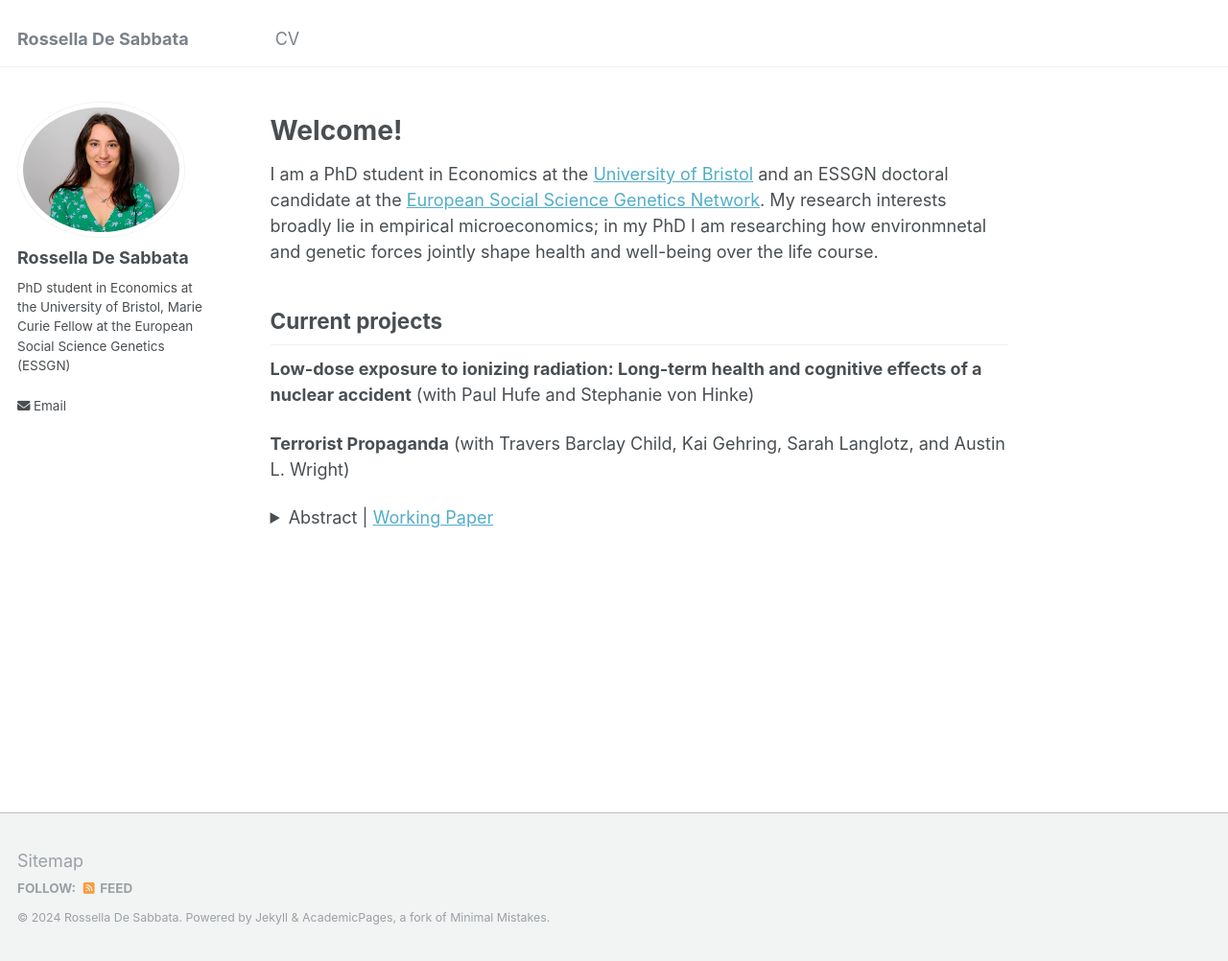
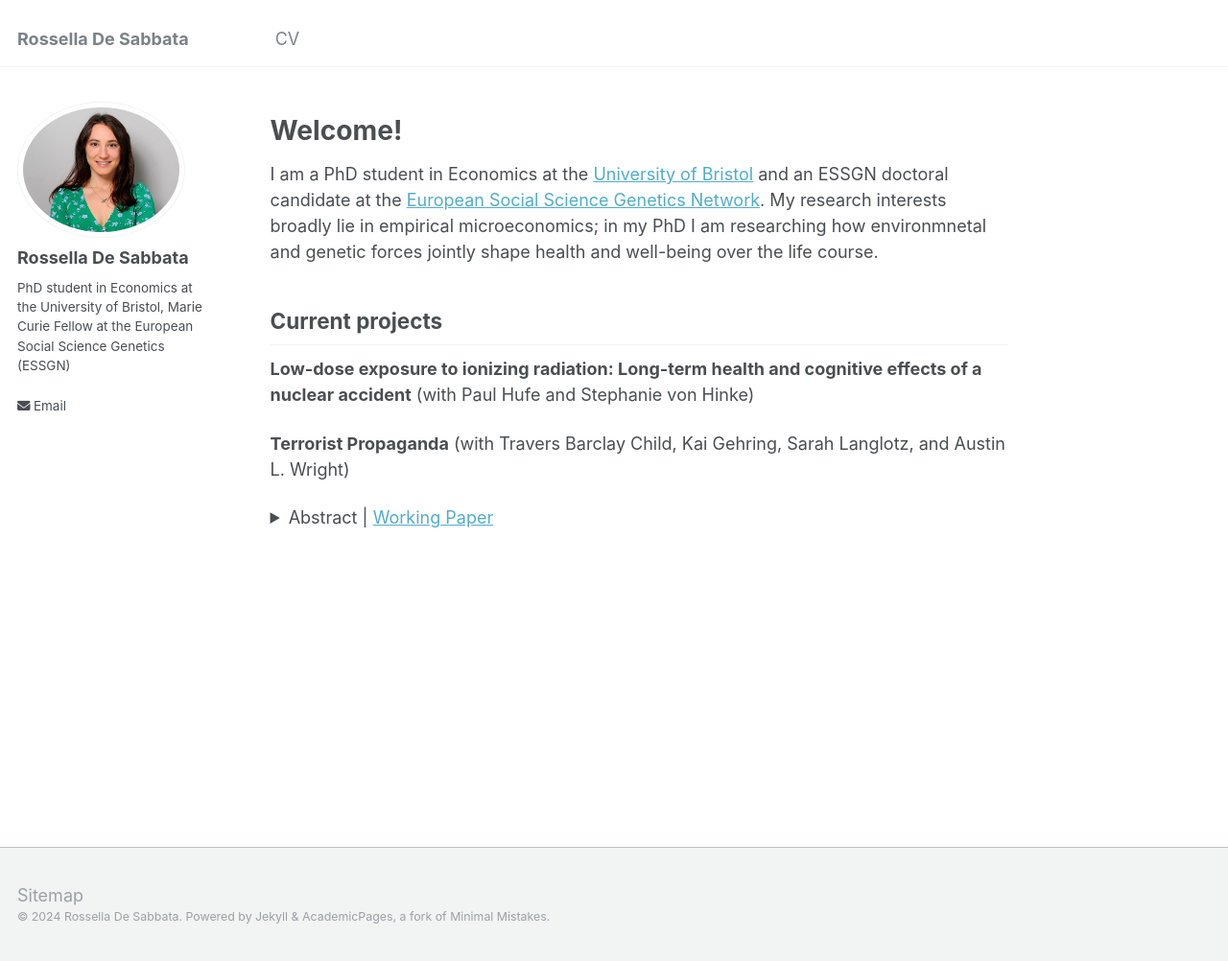
Before and after one commit to rosselladesabbata/rosselladesabbata.github.io, a Jekyll site: the page built from _pages/about.md, in a window 1280 px wide and 1002 px high. Shown: the whole window at 96% size. Built offline with Jekyll 4.4.1, drawn with Linux system fonts in a browser that asks for light colours.

Commit message:
Update _config.yml

```diff
--- a/_config.yml
+++ b/_config.yml
@@ -78,7 +78,7 @@ staticman:
       options:
         format           : "iso8601" # "iso8601" (default), "timestamp-seconds", "timestamp-milliseconds"
 atom_feed:
-  hide                   : false     # change to true to hide the RSS feed in the footer
+  hide                   : true     # change to true to hide the RSS feed in the footer
   path                   : # blank (default) uses feed.xml
 
 
@@ -243,18 +243,18 @@ timezone: America/Los_Angeles # http://en.wikipedia.org/wiki/List_of_tz_database
 # Plugins
 plugins:
   - jekyll-paginate
-  #- jekyll-sitemap
+  - jekyll-sitemap
   - jekyll-gist
-  #- jekyll-feed
+  - jekyll-feed
   - jekyll-redirect-from
 google_search_console:
   verification_file_code: 31dc2a8e9a574054
 # mimic GitHub Pages with --safe
 whitelist:
   - jekyll-paginate
-  #- jekyll-sitemap
+  - jekyll-sitemap
   - jekyll-gist
-  #- jekyll-feed
+  - jekyll-feed
   - jemoji
 
 
```
